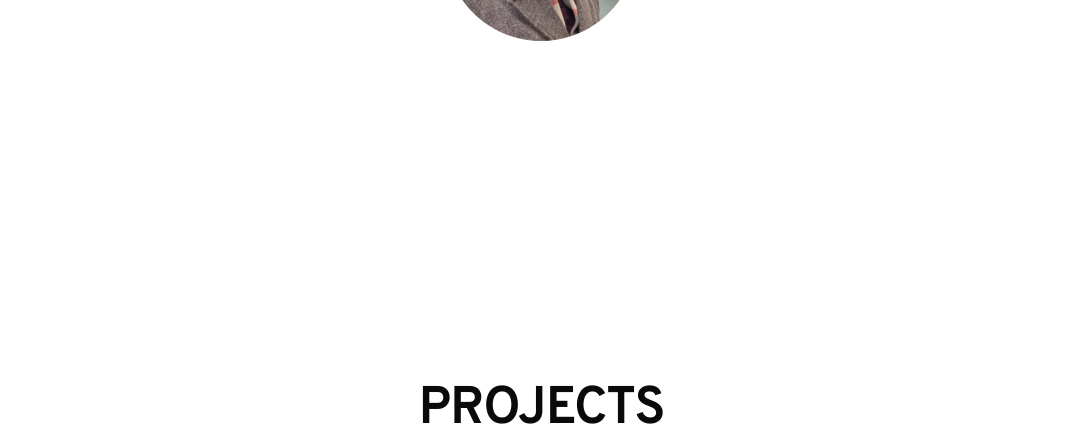
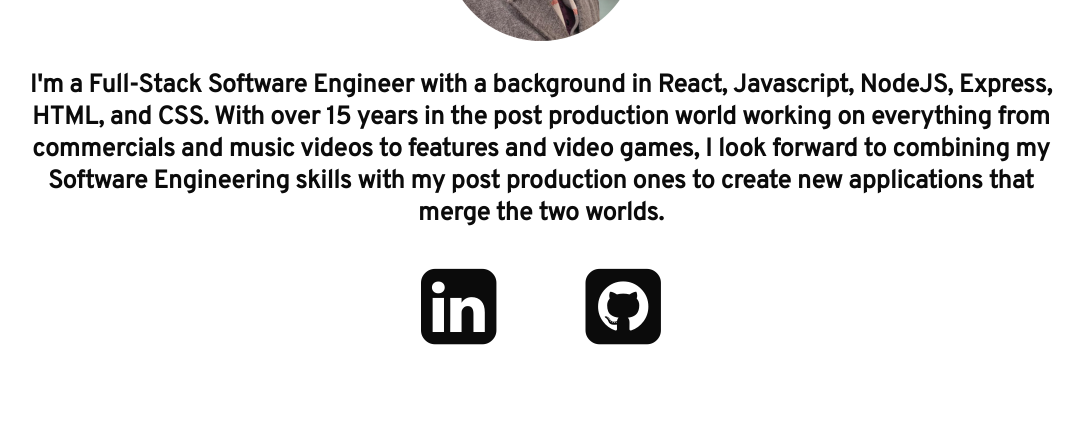
Before and after one commit to HuemanTarget/portfolio-revised, a React (Create React App) app: page / in a window 1280 px wide. Shown: the part 969-1395 px from the top of the page, without its empty margins (99-1182 px from the left). Built offline with nearby package versions, Linux system fonts and the light colour scheme.

Commit message:
add linkedin and githib links and icons

```diff
--- a/package.json
+++ b/package.json
@@ -3,6 +3,9 @@
   "version": "0.1.0",
   "private": true,
   "dependencies": {
+    "@fortawesome/fontawesome-svg-core": "^1.2.28",
+    "@fortawesome/free-solid-svg-icons": "^5.13.0",
+    "@fortawesome/react-fontawesome": "^0.1.9",
     "@testing-library/jest-dom": "^4.2.4",
     "@testing-library/react": "^9.3.2",
     "@testing-library/user-event": "^7.1.2",
--- a/public/index.html
+++ b/public/index.html
@@ -14,7 +14,14 @@
       manifest.json provides metadata used when your web app is installed on a
       user's mobile device or desktop. See https://developers.google.com/web/fundamentals/web-app-manifest/
     -->
-    <link rel="stylesheet" href="https://cdnjs.cloudflare.com/ajax/libs/animate.css/3.5.2/animate.min.css">
+    <link
+      rel="stylesheet"
+      href="https://cdnjs.cloudflare.com/ajax/libs/animate.css/3.5.2/animate.min.css"
+    />
+    <link
+      rel="stylesheet"
+      href="https://cdnjs.cloudflare.com/ajax/libs/font-awesome/4.7.0/css/font-awesome.min.css"
+    />
     <link rel="manifest" href="%PUBLIC_URL%/manifest.json" />
     <!--
       Notice the use of %PUBLIC_URL% in the tags above.
--- a/src/Components/About Me/index.js
+++ b/src/Components/About Me/index.js
@@ -17,6 +17,30 @@ const AboutMe = () => {
       >
         <h1 className='title'>ABOUT ME</h1>
         <img src={pic} alt='profile-pic'></img>
+        <h3>
+          I'm a Full-Stack Software Engineer with a background in React,
+          Javascript, NodeJS, Express, HTML, and CSS. With over 15 years in the
+          post production world working on everything from commercials and music
+          videos to features and video games, I look forward to combining my
+          Software Engineering skills with my post production ones to create new
+          applications that merge the two worlds.
+        </h3>
+        <div className='social-links'>
+          <a
+            href='https://www.linkedin.com/in/joshbasche/'
+            target='_blank'
+            rel='noopener noreferrer'
+          >
+            <i className='fa fa-linkedin-square' />
+          </a>
+          <a
+            href='https://github.com/HuemanTarget'
+            target='_blank'
+            rel='noopener noreferrer'
+          >
+            <i className='fa fa-github-square' />
+          </a>
+        </div>
       </ScrollAnimation>
     </div>
   );
--- a/src/Components/About Me/style.css
+++ b/src/Components/About Me/style.css
@@ -18,6 +18,38 @@ img {
   max-width: 15%;
 }
 
-img:hover {
+/* img:hover {
   max-width: 17%;
+} */
+
+h3 {
+  font-family: 'Overpass', sans-serif;
+  font-size: 25px;
+  text-align: center;
+  margin-left: auto;
+  margin-right: auto;
+  width: 80%;
 }
+
+h3:hover {
+  color: #0e3386;
+  font-weight: 600;
+}
+
+.social-links {
+  display: flex;
+  justify-content: space-between;
+  width: 20%;
+  margin: auto;
+  padding-bottom: 15px;
+}
+
+.social-links i {
+  color: black;
+  font-size: 5.5em;
+  padding: 8px;
+}
+
+i:hover {
+  font-size: 6em;
+}
--- a/src/Components/Header/BackgroundVideo.module.css
+++ b/src/Components/Header/BackgroundVideo.module.css
@@ -4,7 +4,7 @@
 
 .Container {
   position: relative;
-  min-height: 300px;
+  min-height: 500px;
   max-height: 800px;
   overflow: hidden;
   margin-bottom: 300px;
```
Also changed, not shown: 1 other file (tests, documents, lock files or other folders).
